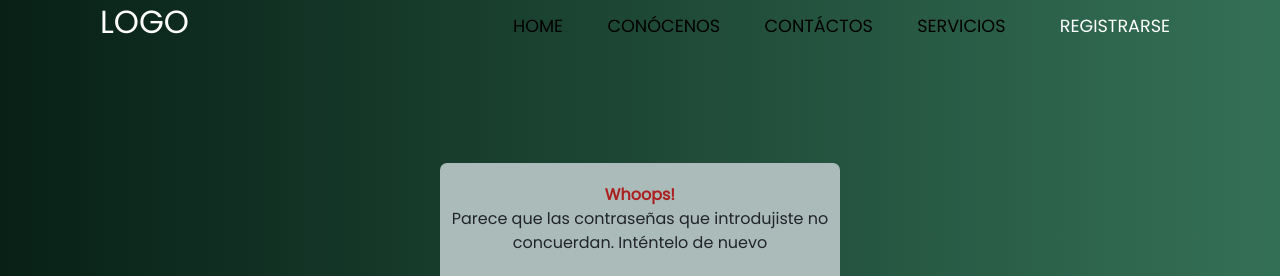
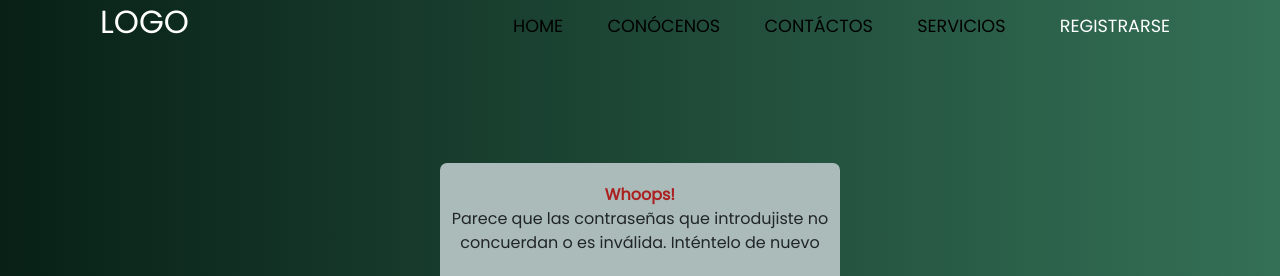
Before and after one commit to RicardoApaza22-23/ProyectoFinal, a Django app: template Stitch/StitchStore/webserviceapp/templates/errors/errorPass.html in a window 1280 px wide. Shown: the part 17-293 px from the top of the page. Run offline with Django 4.2, Linux system fonts and the light colour scheme; the template is opened without the code that fills it, so the values that code supplies are empty.

Commit message:
pequeño cambio en el texto

```diff
--- a/Stitch/StitchStore/webserviceapp/templates/errors/errorPass.html
+++ b/Stitch/StitchStore/webserviceapp/templates/errors/errorPass.html
@@ -15,7 +15,7 @@
     <div class="error">
           <div class="box__description-container">
             <div><strong>Whoops!</strong></div>
-            <div>Parece que las contraseñas que introdujiste no concuerdan. Inténtelo de nuevo</div>
+            <div>Parece que las contraseñas que introdujiste no concuerdan o es inválida. Inténtelo de nuevo</div>
           </div>
           <br/>
           <div class="sadStitch">
```
